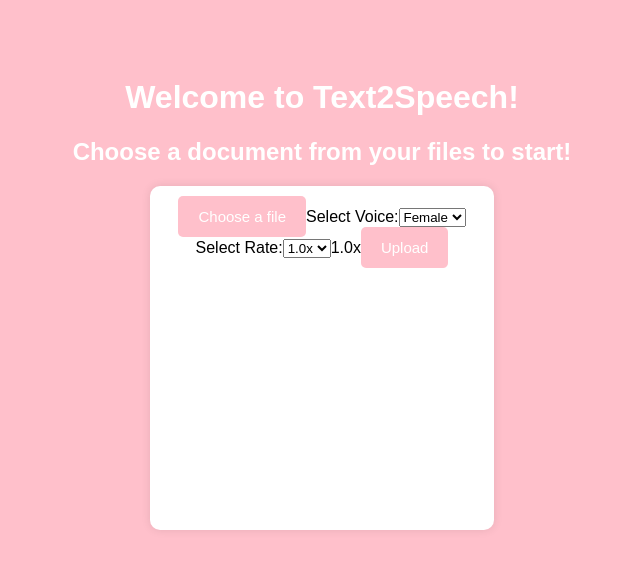
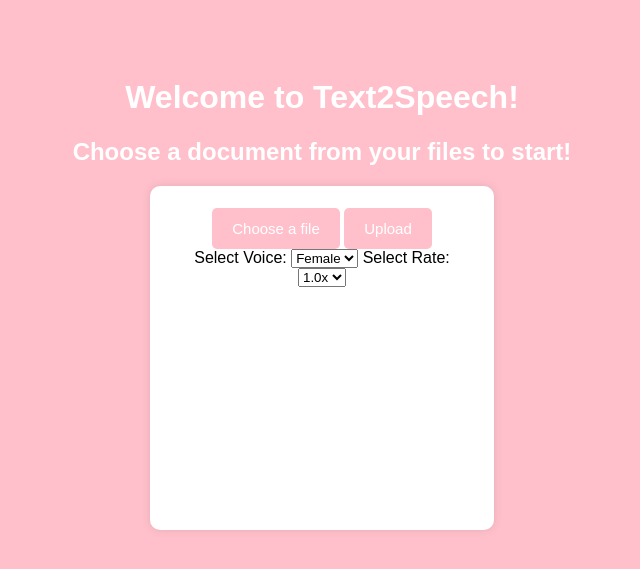
Before and after one commit to cullenowens/Text2Speech, a Flask app: page / in a window 1280 px wide. Shown: the top 569 px of the page, without its empty margins (318-958 px from the left). Run offline with Flask 3, Linux system fonts and the light colour scheme.

Commit message:
button change

```diff
--- a/src/templates/page.html
+++ b/src/templates/page.html
@@ -8,8 +8,13 @@
         <h1>Welcome to Text2Speech!</h1>
         <h2>Choose a document from your files to start!</h2>
         <form action='http://localhost:5000/upload' method='POST' enctype='multipart/form-data'>
+            <div class="button-container">
                 <input type='file' id='file' name='file' accept='.txt, .docx' required hidden>
                 <label for='file' class='file-label'>Choose a file</label>
+                <input type='submit' value='Upload' id="upload-btn">
+            </div>
+
+            <div class="control-group">
                 <!--voice selection -->
                 <label for='voice'>Select Voice:</label>
                 <select name="voice" id="voice">
@@ -25,9 +30,7 @@
                     <option value="150">1.5x</option>
                     <option value="200">2.0x</option>
                 </select>
-            <span id="rate-display">1.0x</span>
-
-            <input type='submit' value='Upload' id="upload-btn">
+            </div>
         </form>
 
         <script>
```
Lines whose indentation alone changed are shown as unchanged.
